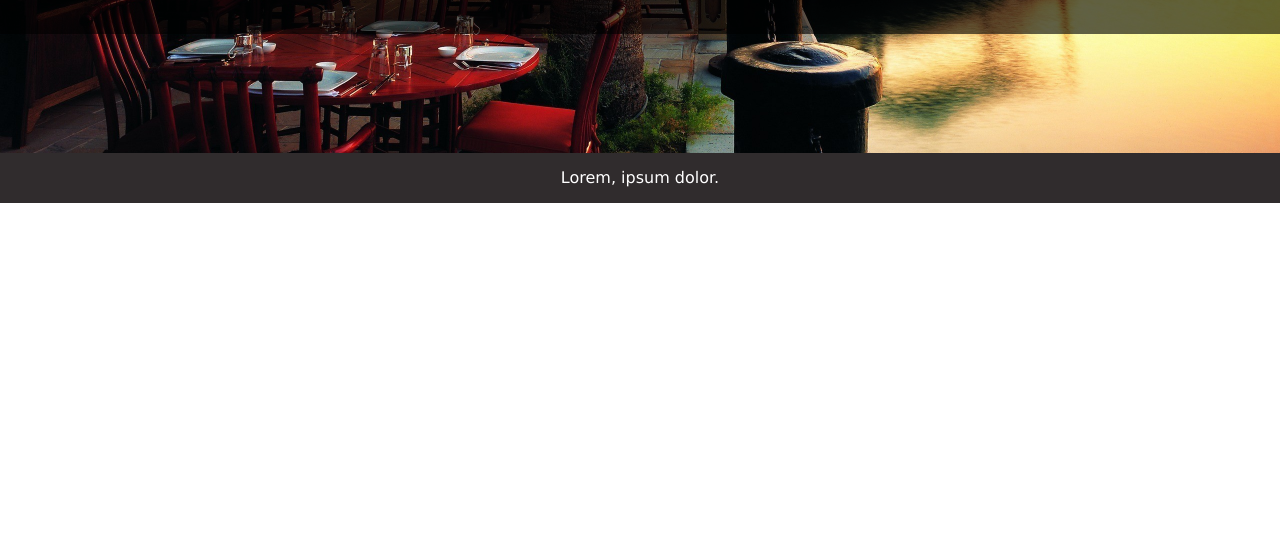
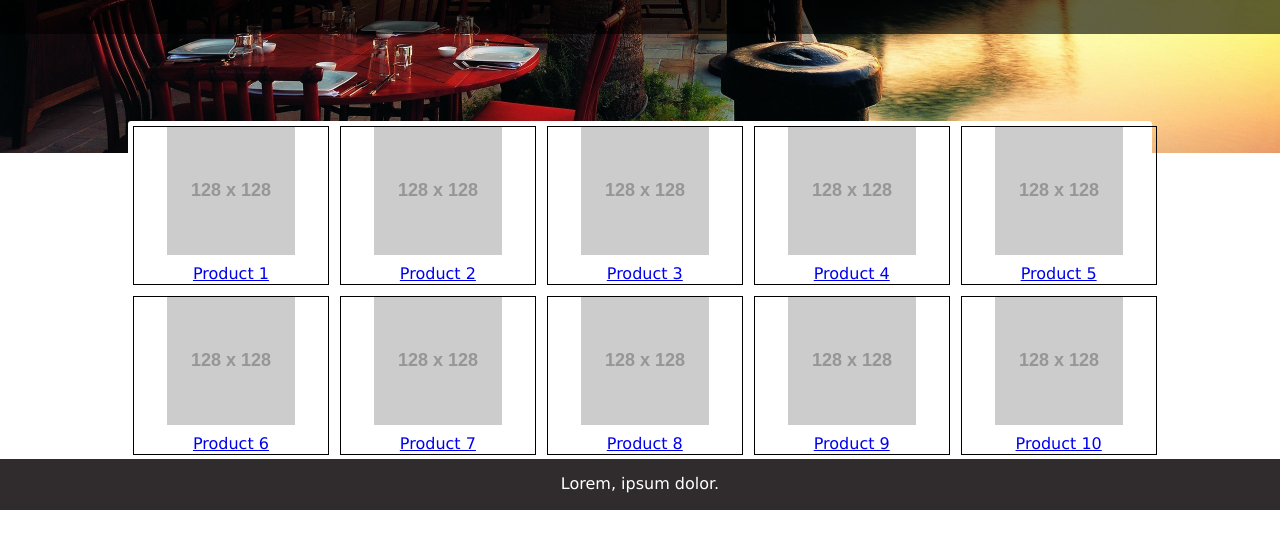
Before and after one commit to Joradi/PreEntrega2D-az, a plain HTML site: page tienda.html in a window 1280 px wide. Shown: the part 147-696 px from the top of the page. Drawn offline with Linux system fonts and the light colour scheme; placeholder pictures from the web are drawn by us.

Commit message:
Finalización de la tienda

```diff
--- a/css/estilo.css
+++ b/css/estilo.css
@@ -178,3 +178,35 @@ body{
   .nosotros p{
     font-weight: 200;
   }
+  /* Tienda */
+
+  #content-container {
+    display: grid;
+    grid-template-columns: repeat(3, auto);
+    gap: 8pt;
+  }
+  #content-container .product {
+    border: 1pt solid #000;
+    display: flex;
+    flex-direction: column;
+    align-items: center;
+    gap: 8pt;
+  }
+  #content .product > img {
+    width: 128px;
+  }
+@media screen and (max-width: 600px) {
+  #content-container {
+      display: flex;
+      flex-direction: column;
+    }
+  }
+  @media screen and (min-width: 1024px) {
+    .centered-container {
+      width: 1024px;
+      margin: 0 auto;
+    }
+    #content-container {
+      grid-template-columns: repeat(5, auto);
+    }
+  }
--- a/tienda.html
+++ b/tienda.html
@@ -26,8 +26,21 @@
             </div>
         </div>
     </header>
-    <main>
-
+    <main class="container main">
+        <div>
+            <div id="content-container" class="centered-container">
+                <a href="#" class="product"><img src="https://via.placeholder.com/128" alt="Product image placeholder" /><span>Product 1</span></a>
+                <a href="#" class="product"><img src="https://via.placeholder.com/128" alt="Product image placeholder" /><span>Product 2</span></a>
+                <a href="#" class="product"><img src="https://via.placeholder.com/128" alt="Product image placeholder" /><span>Product 3</span></a>
+                <a href="#" class="product"><img src="https://via.placeholder.com/128" alt="Product image placeholder" /><span>Product 4</span></a>
+                <a href="#" class="product"><img src="https://via.placeholder.com/128" alt="Product image placeholder" /><span>Product 5</span></a>
+                <a href="#" class="product"><img src="https://via.placeholder.com/128" alt="Product image placeholder" /><span>Product 6</span></a>
+                <a href="#" class="product"><img src="https://via.placeholder.com/128" alt="Product image placeholder" /><span>Product 7</span></a>
+                <a href="#" class="product"><img src="https://via.placeholder.com/128" alt="Product image placeholder" /><span>Product 8</span></a>
+                <a href="#" class="product"><img src="https://via.placeholder.com/128" alt="Product image placeholder" /><span>Product 9</span></a>
+                <a href="#" class="product"><img src="https://via.placeholder.com/128" alt="Product image placeholder" /><span>Product 10</span></a>
+            </div>
+        </div>
     </main>
     <footer class="bg-footer">
         <div class="container">
```
